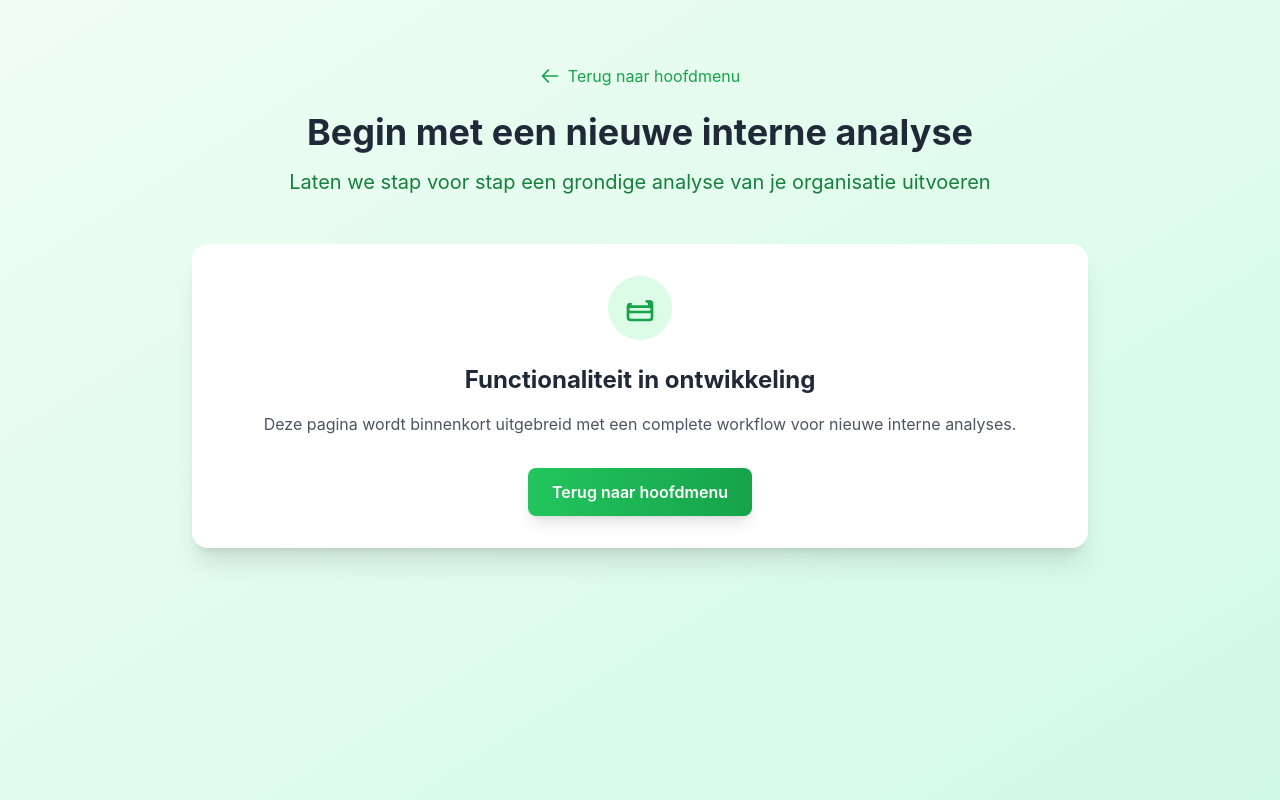
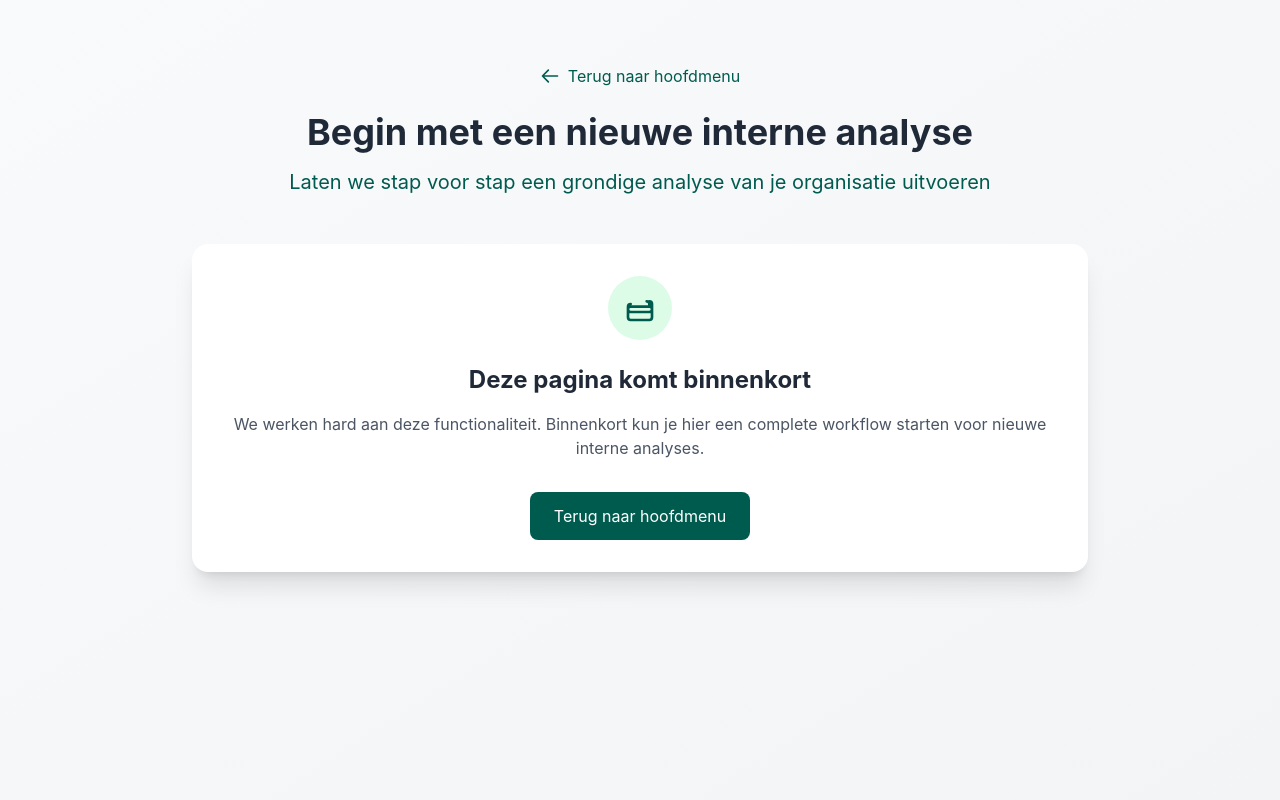
Before and after one commit to SuzannedeGroot1981/Interne-Analyse-Coach, a Next.js app: page /start in a window 1280 px wide. Built offline with nearby package versions, Linux system fonts and the light colour scheme.

Commit message:
Maak start en improve pagina's

```diff
--- a/pages/improve.tsx
+++ b/pages/improve.tsx
@@ -8,13 +8,13 @@ export default function Improve() {
         <title>Verbeter Bestaand Concept - Interne Analyse Coach</title>
       </Head>
 
-      <div className="min-h-screen bg-gradient-to-br from-blue-50 to-indigo-100">
+      <div className="min-h-screen bg-gradient-to-br from-gray-50 to-gray-100">
         <div className="container mx-auto px-4 py-16">
           <div className="max-w-4xl mx-auto">
 
             {/* Header */}
             <div className="text-center mb-12">
-              <Link href="/" className="inline-flex items-center text-blue-600 hover:text-blue-800 mb-6">
+              <Link href="/" className="inline-flex items-center text-primary hover:text-green-800 mb-6">
                 <svg className="w-5 h-5 mr-2" fill="none" stroke="currentColor" viewBox="0 0 24 24">
                   <path strokeLinecap="round" strokeLinejoin="round" strokeWidth={2} d="M10 19l-7-7m0 0l7-7m-7 7h18" />
                 </svg>
@@ -24,7 +24,7 @@ export default function Improve() {
               <h1 className="text-4xl font-bold text-gray-800 mb-4">
                 Verbeter een bestaand concept
               </h1>
-              <p className="text-xl text-blue-700">
+              <p className="text-xl text-primary">
                 Upload je bestaande analyse en krijg AI-gedreven verbetervoorstellen
               </p>
             </div>
@@ -33,20 +33,20 @@ export default function Improve() {
             <div className="bg-white rounded-2xl shadow-xl p-8">
               <div className="text-center">
                 <div className="inline-flex items-center justify-center w-16 h-16 bg-blue-100 rounded-full mb-6">
-                  <svg className="w-8 h-8 text-blue-600" fill="none" stroke="currentColor" viewBox="0 0 24 24">
+                  <svg className="w-8 h-8 text-primary" fill="none" stroke="currentColor" viewBox="0 0 24 24">
                     <path strokeLinecap="round" strokeLinejoin="round" strokeWidth={2} d="M7 16a4 4 0 01-.88-7.903A5 5 0 1115.9 6L16 6a5 5 0 011 9.9M15 13l-3-3m0 0l-3 3m3-3v12" />
                   </svg>
                 </div>
 
                 <h2 className="text-2xl font-bold text-gray-800 mb-4">
-                  Functionaliteit in ontwikkeling
+                  Deze pagina komt binnenkort
                 </h2>
                 <p className="text-gray-600 mb-8">
-                  Deze pagina wordt binnenkort uitgebreid met upload functionaliteit en AI-analyse voor conceptverbetering.
+                  We werken hard aan deze functionaliteit. Binnenkort kun je hier bestaande concepten uploaden en AI-gedreven verbetervoorstellen ontvangen.
                 </p>
 
                 <Link href="/">
-                  <button className="btn-secondary py-3 px-6 rounded-lg">
+                  <button className="px-6 py-3 bg-primary text-white rounded-lg hover:bg-green-700 transition-colors">
                     Terug naar hoofdmenu
                   </button>
                 </Link>
--- a/pages/start.tsx
+++ b/pages/start.tsx
@@ -8,13 +8,13 @@ export default function Start() {
         <title>Nieuwe Interne Analyse - Interne Analyse Coach</title>
       </Head>
 
-      <div className="min-h-screen bg-gradient-to-br from-green-50 to-emerald-100">
+      <div className="min-h-screen bg-gradient-to-br from-gray-50 to-gray-100">
         <div className="container mx-auto px-4 py-16">
           <div className="max-w-4xl mx-auto">
 
             {/* Header */}
             <div className="text-center mb-12">
-              <Link href="/" className="inline-flex items-center text-green-600 hover:text-green-800 mb-6">
+              <Link href="/" className="inline-flex items-center text-primary hover:text-green-800 mb-6">
                 <svg className="w-5 h-5 mr-2" fill="none" stroke="currentColor" viewBox="0 0 24 24">
                   <path strokeLinecap="round" strokeLinejoin="round" strokeWidth={2} d="M10 19l-7-7m0 0l7-7m-7 7h18" />
                 </svg>
@@ -24,7 +24,7 @@ export default function Start() {
               <h1 className="text-4xl font-bold text-gray-800 mb-4">
                 Begin met een nieuwe interne analyse
               </h1>
-              <p className="text-xl text-green-700">
+              <p className="text-xl text-primary">
                 Laten we stap voor stap een grondige analyse van je organisatie uitvoeren
               </p>
             </div>
@@ -33,20 +33,20 @@ export default function Start() {
             <div className="bg-white rounded-2xl shadow-xl p-8">
               <div className="text-center">
                 <div className="inline-flex items-center justify-center w-16 h-16 bg-green-100 rounded-full mb-6">
-                  <svg className="w-8 h-8 text-green-600" fill="none" stroke="currentColor" viewBox="0 0 24 24">
+                  <svg className="w-8 h-8 text-primary" fill="none" stroke="currentColor" viewBox="0 0 24 24">
                     <path strokeLinecap="round" strokeLinejoin="round" strokeWidth={2} d="M19 11H5m14 0a2 2 0 012 2v6a2 2 0 01-2 2H5a2 2 0 01-2-2v-6a2 2 0 012-2m14 0V9a2 2 0 00-2-2M5 9a2 2 0 00-2 2v2a2 2 0 002 2h14a2 2 0 002-2V9a2 2 0 00-2-2" />
                   </svg>
                 </div>
 
                 <h2 className="text-2xl font-bold text-gray-800 mb-4">
-                  Functionaliteit in ontwikkeling
+                  Deze pagina komt binnenkort
                 </h2>
                 <p className="text-gray-600 mb-8">
-                  Deze pagina wordt binnenkort uitgebreid met een complete workflow voor nieuwe interne analyses.
+                  We werken hard aan deze functionaliteit. Binnenkort kun je hier een complete workflow starten voor nieuwe interne analyses.
                 </p>
 
                 <Link href="/">
-                  <button className="btn-primary py-3 px-6 rounded-lg">
+                  <button className="px-6 py-3 bg-primary text-white rounded-lg hover:bg-green-700 transition-colors">
                     Terug naar hoofdmenu
                   </button>
                 </Link>
```
